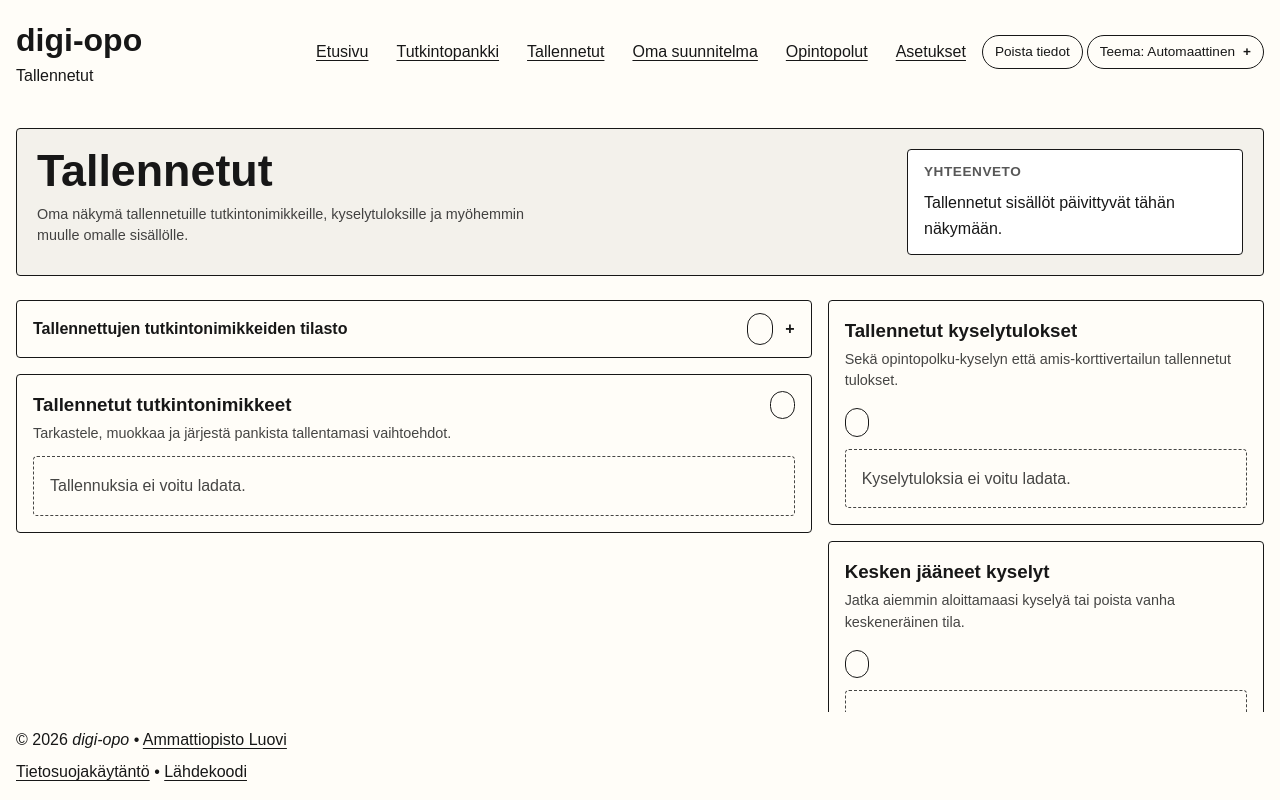
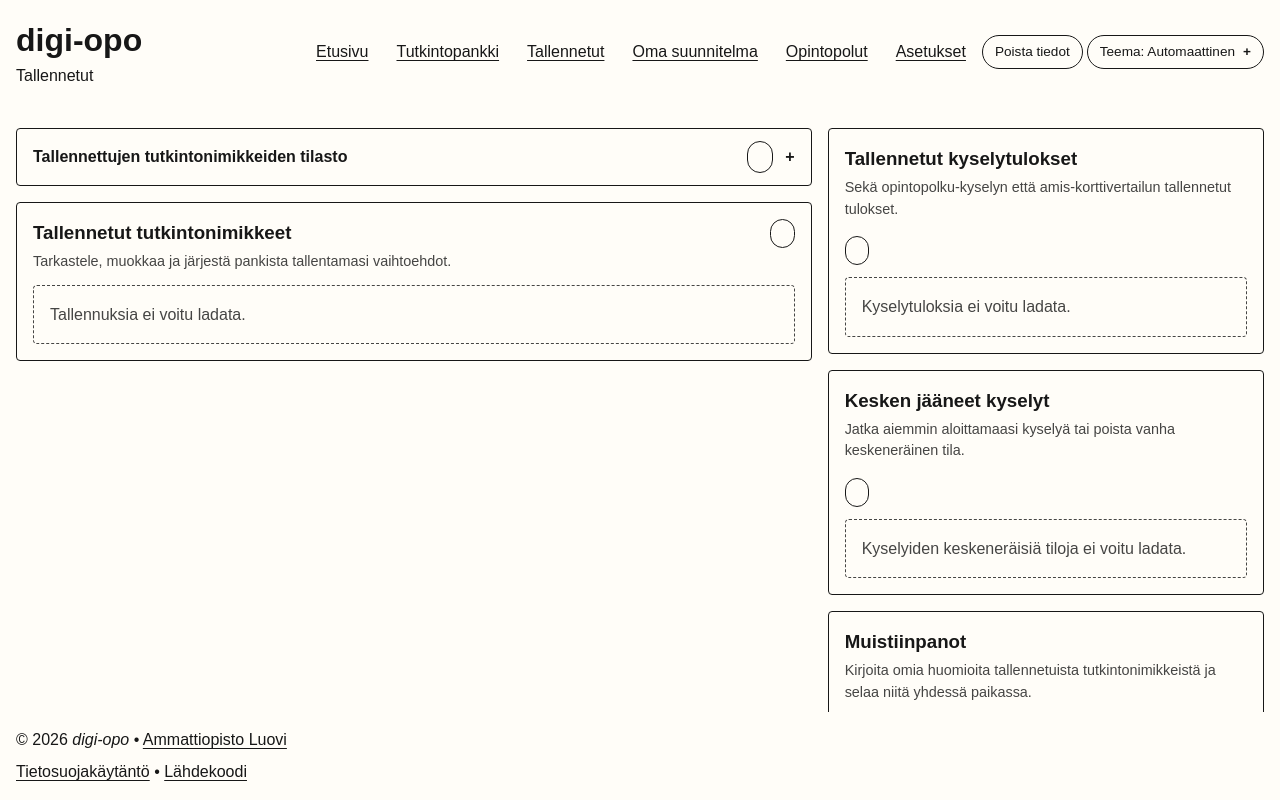
Before and after one commit to belljars/digi-opo, a website with bundled scripts: page src/ui/pages/saved-tutkintonimikkeet.html in a window 1280 px wide. Built offline with nearby package versions, Linux system fonts and the light colour scheme.

Commit message:
Poistettu saved-hero elementti

```diff
--- a/src/ui/pages/saved-tutkintonimikkeet.html
+++ b/src/ui/pages/saved-tutkintonimikkeet.html
@@ -39,16 +39,6 @@
       <div id="app-header"></div>
 
       <section class="panel saved-page">
-        <header class="saved-page-header saved-hero">
-          <div class="saved-hero-copy">
-            <h2>Tallennetut</h2>
-            <p class="saved-page-copy">Oma näkymä tallennetuille tutkintonimikkeille, kyselytuloksille ja myöhemmin muulle omalle sisällölle.</p>
-          </div>
-          <div class="saved-hero-summary">
-            <p class="saved-hero-label">Yhteenveto</p>
-            <p id="saved-summary" class="saved-hero-summary-text">Tallennetut sisällöt päivittyvät tähän näkymään.</p>
-          </div>
-        </header>
         <div id="saved-feedback" class="saved-feedback saved-page-feedback" aria-live="polite"></div>
 
         <div class="saved-layout">
--- a/src/ui/styles/styles.css
+++ b/src/ui/styles/styles.css
@@ -728,47 +728,6 @@ body {
   display: flex;
   flex-direction: column;
   gap: var(--space-6);
-}
-
-.saved-hero {
-  padding: var(--space-5);
-  border: 1px solid currentColor;
-  border-radius: var(--surface-radius);
-  background: var(--color-surface-soft);
-}
-
-.saved-hero-copy {
-  display: flex;
-  flex-direction: column;
-  gap: var(--space-2);
-}
-
-.saved-hero-copy h2 {
-  font-size: clamp(1.9rem, 3.5vw, 2.8rem);
-  line-height: 0.95;
-}
-
-.saved-hero-summary {
-  display: flex;
-  flex-direction: column;
-  gap: var(--space-2);
-  max-width: 21rem;
-  padding: var(--space-3) var(--space-4);
-  border: 1px solid currentColor;
-  border-radius: var(--surface-radius);
-  background: var(--color-surface-strong);
-}
-
-.saved-hero-label {
-  font-size: 0.85rem;
-  font-weight: 700;
-  letter-spacing: 0.04em;
-  text-transform: uppercase;
-  opacity: 0.72;
-}
-
-.saved-hero-summary-text {
-  line-height: 1.6;
 }
 
 .saved-page-feedback {
```
Also changed, not shown: src/ui/pages/asetukset.html (+0 -4 lines), src/ui/pages/home.html (+0 -6 lines), src/ui/pages/opintopolut.html (+0 -4 lines).
